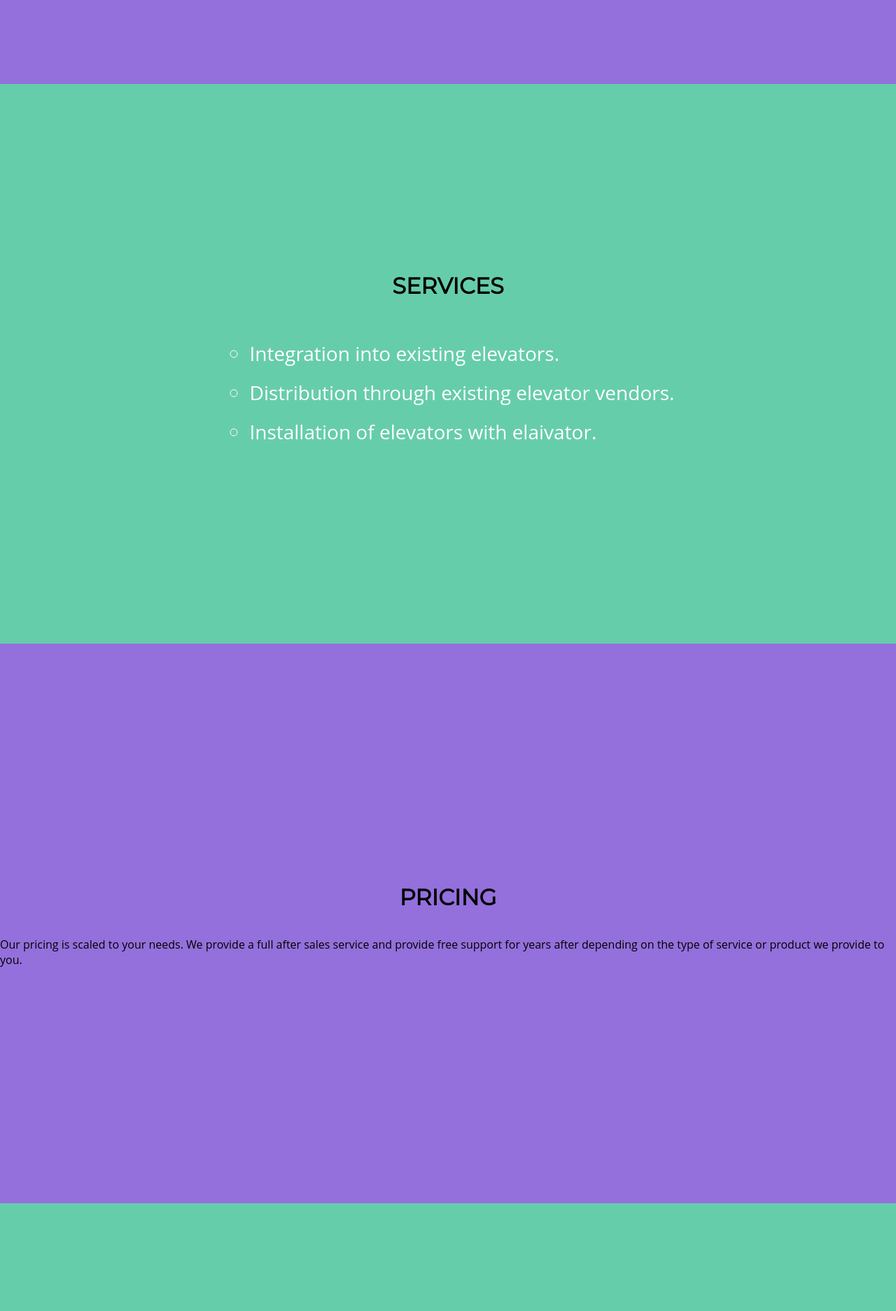
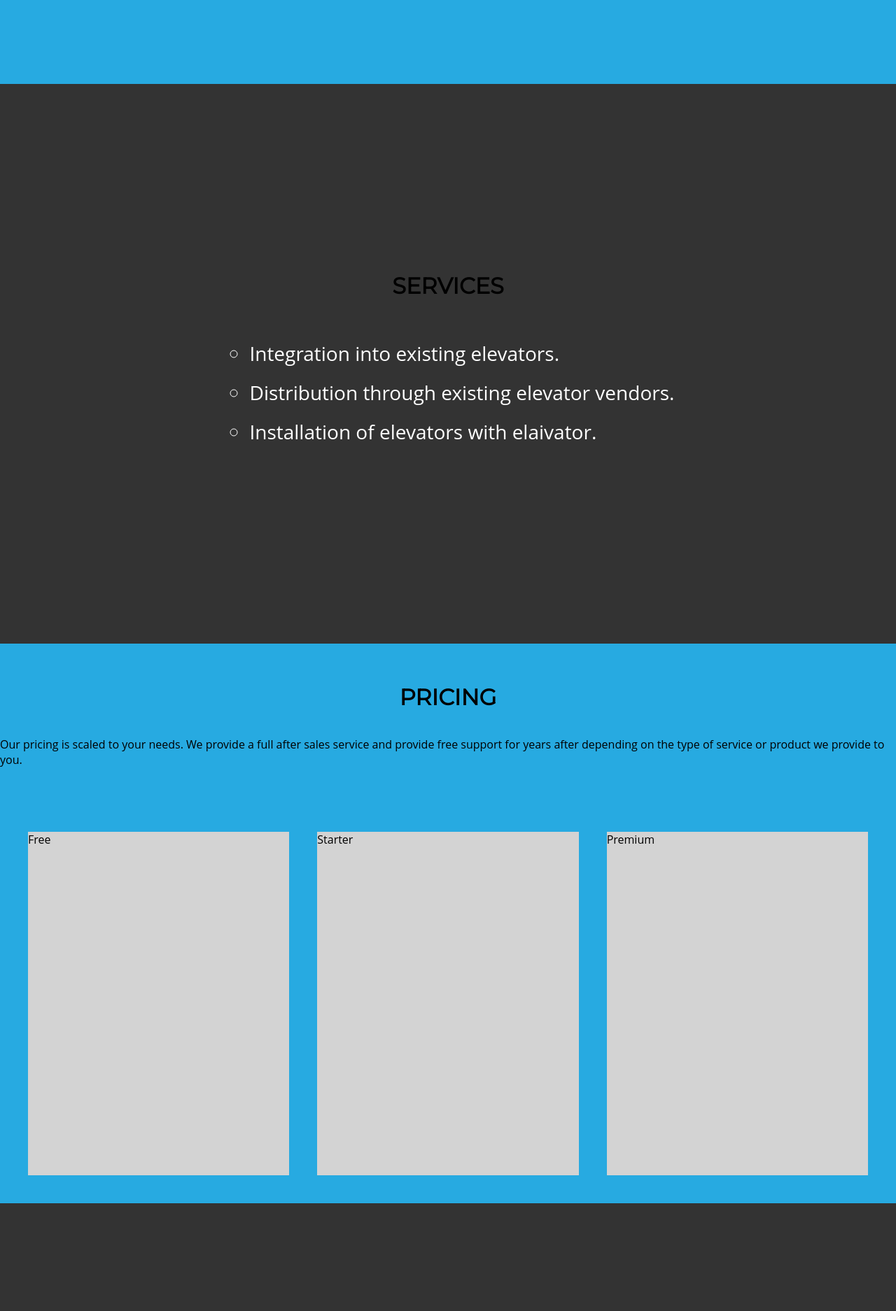
Before and after one commit to Frazl/DCU-DIME-2018-Website, a plain HTML site: page index.html in a window 1280 px wide. Shown: the part 680-2554 px from the top of the page at 70% size. Drawn offline with nearby package versions, Linux system fonts and the light colour scheme; a script that the page names is missing.

Commit message:
[ADD] pricing columns

```diff
--- a/index.html
+++ b/index.html
@@ -21,12 +21,13 @@
                 i++;
                 setTimeout(typeWriter, speed);
             }
-    else{
+            else {
                 (document).getElementById("maininfo").innerHTML = "We are a startup designed to make <strong>elevators smarter</strong> through <strong>machine learning</strong> and <strong>artificial intelligence</strong>"
             }
         }
     </script>
 </head>
+
 <body>
 
     <ul class="topnav">
@@ -44,7 +45,7 @@
         </li>
     </ul>
 
-    <div class="nav" id="home" >
+    <div class="nav" id="home">
         <center>
             <h1 id="writer"></h1>
         </center>
@@ -68,8 +69,16 @@
     </div>
 
     <div class="nav" id="pricing">
+        <div class="header">
             <h1>PRICING</h1>
-        <p>Our pricing is scaled to your needs. We provide a full after sales service and provide free support for years after depending on the type of service or product we provide to you.</p>
+            <p>Our pricing is scaled to your needs. We provide a full after sales service and provide free support for years
+                after depending on the type of service or product we provide to you.</p>
+        </div>
+        <div class="columns">
+            <div class="col" id="col1">Free</div>
+            <div class="col" id="col2">Starter</div>
+            <div class="col" id="col3">Premium</div>
+        </div>
     </div>
 
     <div class="nav" id="contact">
@@ -95,7 +104,8 @@
                     <textarea id="contact-message" name="contact-message" rows="5"> </textarea>
                 </p>
                 <p>
-                            <input class="button" type="submit" value="Send" /> </p>
+                    <input class="button" type="submit" value="Send" />
+                </p>
             </form>
         </div>
 
--- a/utils/style.css
+++ b/utils/style.css
@@ -31,7 +31,7 @@ ul.topnav li a {
 
 ul.topnav li a:hover:not(.active) {background-color: #111;}
 
-ul.topnav li a.active {background-color: #4CAF50;}
+ul.topnav li a.active {background-color: #27aae1;}
 
 ul.topnav li.right {float: right;}
 
@@ -46,29 +46,59 @@ ul.topnav li.right {float: right;}
     width: 100vw;
     height: 100vh;
     max-width:100%;
+}
 
+.nav#home {
+    background: #27aae1;
     display: flex;
     flex-flow: column nowrap;
     align-items: center;
     justify-content: center;
 }
 
-.nav#home {
-    background: mediumpurple;
-}
-
 .nav#services {
-    background: mediumaquamarine;
-}
-
-.nav#pricing {
-    background: mediumpurple;
+    background: #333;
+    display: flex;
+    flex-flow: column nowrap;
+    align-items: center;
+    justify-content: center;
 }
 
 .nav#contact {
-    background: mediumaquamarine;
+    background: #333;
+    display: flex;
+    flex-flow: column nowrap;
+    align-items: center;
+    justify-content: center;
+}
 
+/* ----------------Pricing---------------- */
+.nav#pricing {
+    background: #27aae1;
+    display: grid;
+    grid-template-columns: 1fr;
+    grid-template-rows: 2fr 5fr;
 }
+
+#pricing .header {
+    display: flex;
+    flex-flow: column nowrap;
+    align-items: center;
+    justify-content: center;
+}
+
+#pricing .columns {
+    display: grid;
+    grid-template-columns: 1fr 1fr 1fr;
+    grid-template-rows: auto;
+    grid-gap:5vh;
+    padding: 5vh;
+}
+
+.columns .col {
+    background: #D3D3D3;
+}
+
 
 /*---Services---*/
 .service{
@@ -89,12 +119,10 @@ label{
 input, textarea{
 	padding: 10px;
 	background-color:#D3D3D3;
-	border-bottom: solid .2rem black;
 	transition: all 2s;
 	width: 100%;
 	margin: auto;
 }
 input:focus, textarea:focus{
 	background-color:#ffffff;
-	border-bottom: solid .1rem green;
 }
```
Lines whose indentation alone changed are shown as unchanged.
